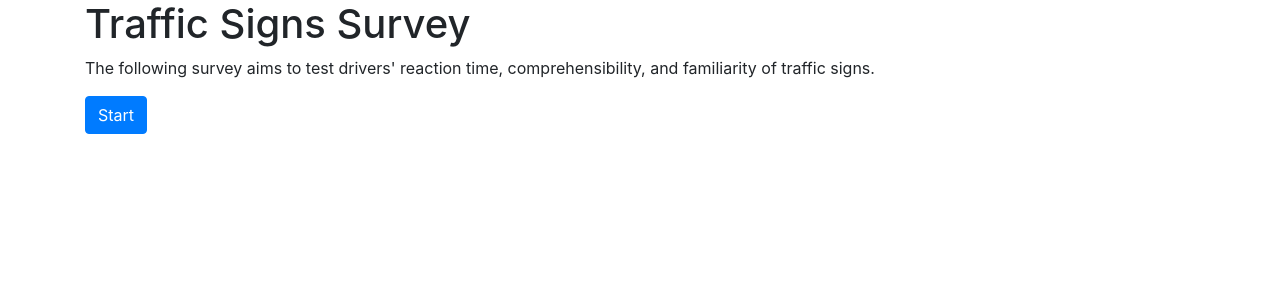
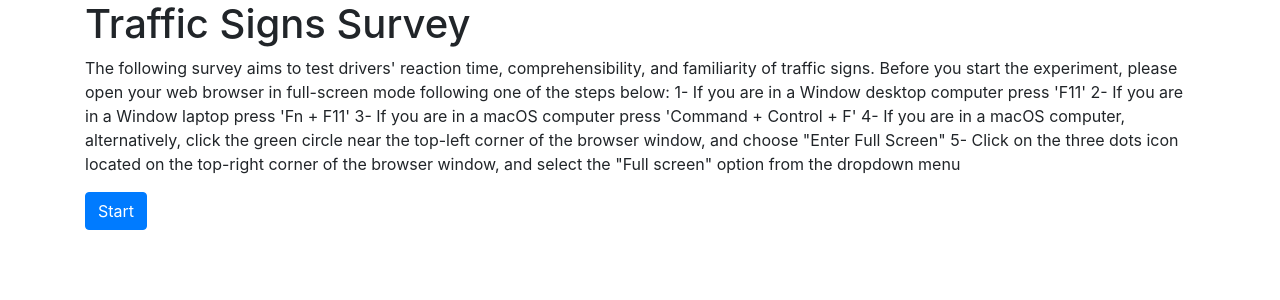
Before and after one commit to MariaRives/Signs_Project, a Django app: page / in a window 1280 px wide. Shown: the top 300 px of the page. Run offline with Django 4.2, Linux system fonts and the light colour scheme; some libraries are stand-ins or nearby versions.

Commit message:
Update index.html
Add instruction for Full Screen

```diff
--- a/polls/templates/polls/index.html
+++ b/polls/templates/polls/index.html
@@ -5,6 +5,17 @@
 <p>
   The following survey aims to test drivers' reaction time, comprehensibility,
   and familiarity of traffic signs.
+
+  Before you start the experiment, please open your web browser in full-screen mode following one of the steps below:
+
+  1- If you are in a Window desktop computer press 'F11'
+  2- If you are in a Window laptop press 'Fn + F11'
+  3- If you are in a macOS computer press 'Command + Control + F'
+  4- If you are in a macOS computer, alternatively, click the green circle near the top-left corner of the browser window, and
+  choose "Enter Full Screen"
+  5- Click on the three dots icon located on the top-right corner of the browser window, and select the "Full screen" option
+  from the dropdown menu
+
 </p>
 <form action="/demographics/">
   <input type="submit" class="btn btn-primary" value="Start" />
```
